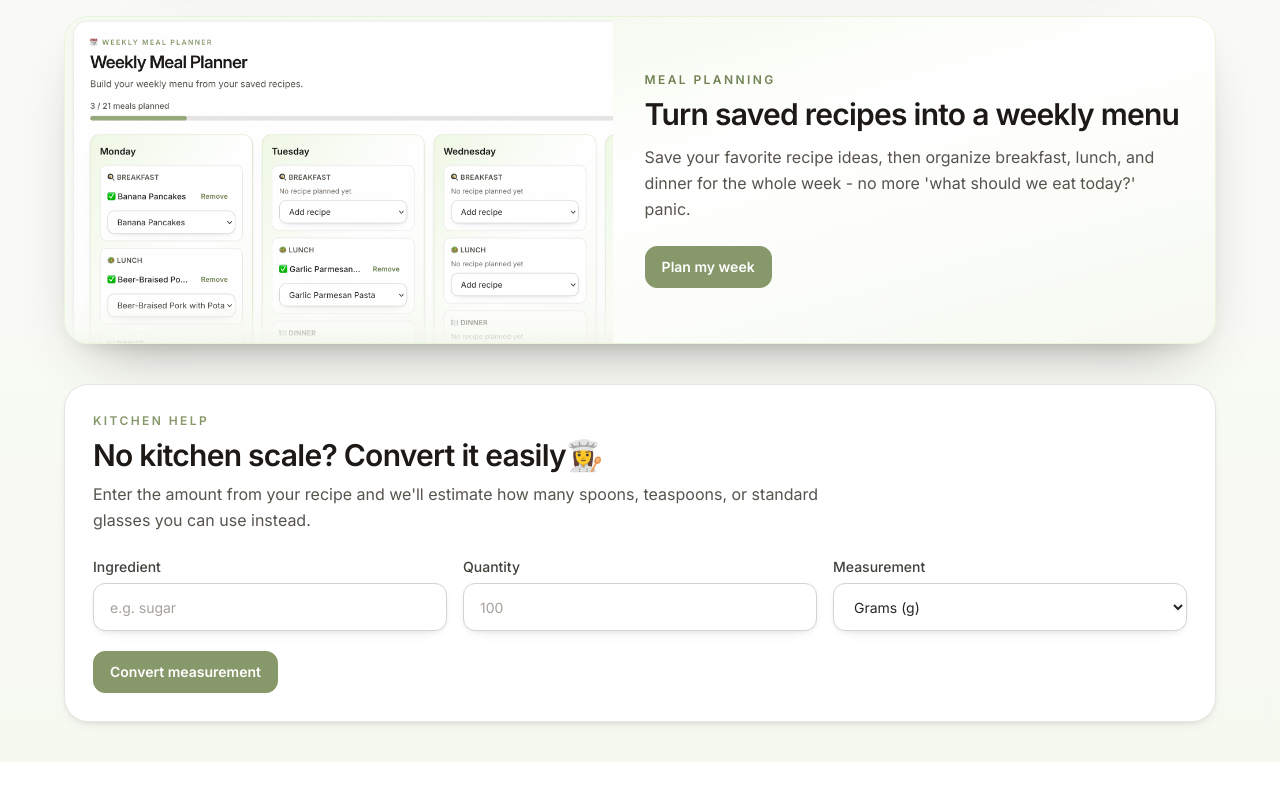
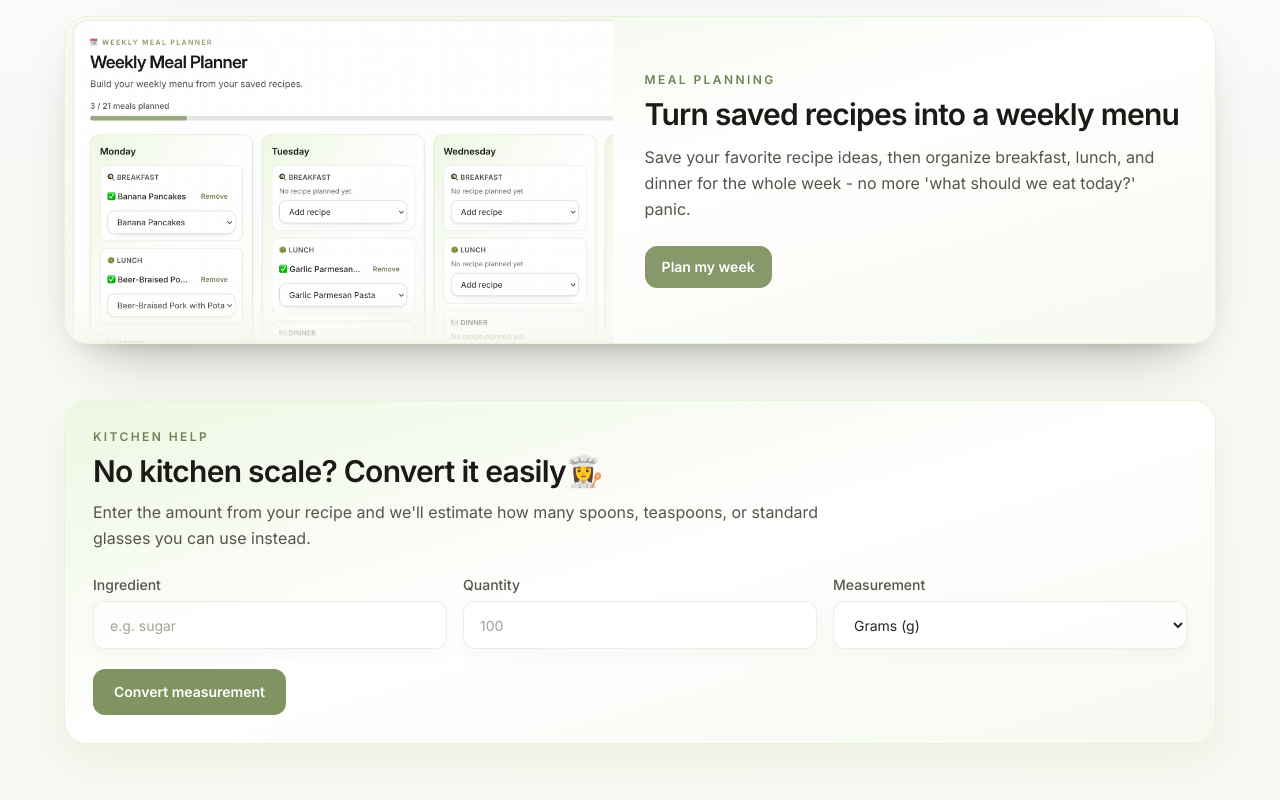
Before and after one commit to Demalin35/dish-builder, a React (Vite) app: page / in a window 1280 px wide. Shown: the part 1105-1905 px from the top of the page. Before the commit the page ends 1867 px from the top, so only its background shows below. Built offline with nearby package versions, Linux system fonts and the light colour scheme; no server answers.

Commit message:
Improved UI for the measurement container

```diff
--- a/components/KitchenMeasureConverter.jsx
+++ b/components/KitchenMeasureConverter.jsx
@@ -3,6 +3,42 @@ import { useTranslation } from "react-i18next";
 import { useConvertMeasurementMutation } from "../redux/recipesApi";
 
 const UNITS = ["grams", "milliliters"];
+
+const DISCLAIMER_PATTERNS = [
+  /\s*this is an (?:approximate )?estimate[^.?!]*[.?!]?\s*$/i,
+  /\s*this is approximate[^.?!]*[.?!]?\s*$/i,
+  /\s*(?:because|as|since) spoon size and ingredient density[^.?!]*[.?!]?\s*$/i,
+  /\s*это приблизительн(?:ая|ую)?\s+оценк[^.?!]*[.?!]?\s*$/iu,
+  /\s*это\s+оценк[^.?!]*(?:ложек|плотност)[^.?!]*[.?!]?\s*$/iu,
+  /\s*(?:так как|поскольку)[^.?!]*(?:ложек|плотност)[^.?!]*[.?!]?\s*$/iu,
+];
+
+function isDisclaimerSentence(sentence) {
+  const text = sentence.trim();
+  if (!text) return true;
+
+  return (
+    /this is an?( approximate)? estimate/i.test(text) ||
+    /this is approximate/i.test(text) ||
+    /spoon size and ingredient density/i.test(text) ||
+    /это приблизительн/i.test(text) ||
+    /(?:размер ложек|плотност(?:ь|и) ингредиент)/iu.test(text)
+  );
+}
+
+export function stripDisclaimerFromConversion(text) {
+  if (!text?.trim()) return "";
+
+  let cleaned = text.trim();
+  for (const pattern of DISCLAIMER_PATTERNS) {
+    cleaned = cleaned.replace(pattern, "").trim();
+  }
+
+  const sentences = cleaned.split(/(?<=[.!?…])\s+/u).filter(Boolean);
+  const practical = sentences.filter((sentence) => !isDisclaimerSentence(sentence));
+
+  return (practical.length ? practical.join(" ") : cleaned).trim();
+}
 
 function validateForm({ ingredient, quantity, unit }, t) {
   const errors = {};
@@ -32,7 +68,7 @@ export default function KitchenMeasureConverter() {
   const [quantity, setQuantity] = React.useState("");
   const [unit, setUnit] = React.useState("grams");
   const [errors, setErrors] = React.useState({});
-  const [conversion, setConversion] = React.useState("");
+  const [displayConversion, setDisplayConversion] = React.useState("");
   const [formError, setFormError] = React.useState("");
 
   const [convertMeasurement, { isLoading }] = useConvertMeasurementMutation();
@@ -45,7 +81,7 @@ export default function KitchenMeasureConverter() {
     if (Object.keys(nextErrors).length > 0) return;
 
     try {
-      setConversion("");
+      setDisplayConversion("");
       const language = i18n.resolvedLanguage?.startsWith("ru") ? "ru" : "en";
       const data = await convertMeasurement({
         ingredient: ingredient.trim(),
@@ -53,7 +89,7 @@ export default function KitchenMeasureConverter() {
         unit,
         language,
       }).unwrap();
-      setConversion(data.conversion || "");
+      setDisplayConversion(stripDisclaimerFromConversion(data.conversion || ""));
     } catch (error) {
       setFormError(
         error?.data?.error ||
@@ -65,23 +101,25 @@ export default function KitchenMeasureConverter() {
   }
 
   return (
-    <section className="mx-auto mt-10 w-full max-w-6xl">
-      <article className="surface-card rounded-3xl p-5 sm:p-7">
-        <p className="text-xs font-semibold uppercase tracking-[0.2em] text-brand-600">
+    <section className="kitchen-measure-converter mx-auto mt-12 w-full max-w-6xl pb-10 sm:mt-14">
+      <article className="kitchen-converter-card overflow-hidden rounded-3xl border border-brand-100 bg-gradient-to-br from-brand-100/70 via-white to-brand-50/85 p-5 sm:p-7">
+        <header>
+          <p className="text-xs font-semibold uppercase tracking-[0.2em] text-brand-700">
             {t("home.kitchenMeasureConverter.label")}
           </p>
           <h3 className="mt-2 text-2xl font-semibold tracking-tight text-stone-900 sm:text-3xl">
             {t("home.kitchenMeasureConverter.title")}
           </h3>
-        <p className="mt-2 max-w-3xl text-sm leading-relaxed text-stone-600 sm:text-base">
+          <p className="mt-2.5 max-w-3xl text-sm leading-relaxed text-stone-600 sm:text-base">
             {t("home.kitchenMeasureConverter.description")}
           </p>
+        </header>
 
         <form className="mt-6" onSubmit={handleSubmit} noValidate>
           <div className="grid gap-4 sm:grid-cols-2 lg:grid-cols-3">
             <div className="sm:col-span-2 lg:col-span-1">
               <label
-                className="mb-1.5 block text-sm font-medium text-stone-700"
+                className="mb-1.5 block text-sm font-medium text-stone-600"
                 htmlFor="kitchen-measure-ingredient"
               >
                 {t("home.kitchenMeasureConverter.ingredientLabel")}
@@ -92,7 +130,7 @@ export default function KitchenMeasureConverter() {
                 value={ingredient}
                 onChange={(event) => setIngredient(event.target.value)}
                 placeholder={t("home.kitchenMeasureConverter.ingredientPlaceholder")}
-                className="field-input"
+                className="kitchen-converter-field"
                 disabled={isLoading}
               />
               {errors.ingredient && (
@@ -104,7 +142,7 @@ export default function KitchenMeasureConverter() {
 
             <div>
               <label
-                className="mb-1.5 block text-sm font-medium text-stone-700"
+                className="mb-1.5 block text-sm font-medium text-stone-600"
                 htmlFor="kitchen-measure-quantity"
               >
                 {t("home.kitchenMeasureConverter.quantityLabel")}
@@ -118,7 +156,7 @@ export default function KitchenMeasureConverter() {
                 value={quantity}
                 onChange={(event) => setQuantity(event.target.value)}
                 placeholder={t("home.kitchenMeasureConverter.quantityPlaceholder")}
-                className="field-input"
+                className="kitchen-converter-field"
                 disabled={isLoading}
               />
               {errors.quantity && (
@@ -130,7 +168,7 @@ export default function KitchenMeasureConverter() {
 
             <div>
               <label
-                className="mb-1.5 block text-sm font-medium text-stone-700"
+                className="mb-1.5 block text-sm font-medium text-stone-600"
                 htmlFor="kitchen-measure-unit"
               >
                 {t("home.kitchenMeasureConverter.unitLabel")}
@@ -139,7 +177,7 @@ export default function KitchenMeasureConverter() {
                 id="kitchen-measure-unit"
                 value={unit}
                 onChange={(event) => setUnit(event.target.value)}
-                className="field-input"
+                className="kitchen-converter-field"
                 disabled={isLoading}
               >
                 <option value="grams">{t("home.kitchenMeasureConverter.unitGrams")}</option>
@@ -158,7 +196,7 @@ export default function KitchenMeasureConverter() {
           <div className="mt-5 flex flex-col gap-3 sm:flex-row sm:items-center">
             <button
               type="submit"
-              className="btn btn-primary btn-md w-full sm:w-auto"
+              className="kitchen-converter-btn w-full sm:w-auto"
               disabled={isLoading}
             >
               {isLoading
@@ -166,9 +204,9 @@ export default function KitchenMeasureConverter() {
                 : t("home.kitchenMeasureConverter.convertButton")}
             </button>
             {isLoading && (
-              <div className="flex items-center gap-2 text-sm font-medium text-stone-600">
+              <div className="flex items-center gap-2 text-sm font-medium text-stone-500">
                 <span
-                  className="loading-spinner h-5 w-5 border-2"
+                  className="loading-spinner h-5 w-5 border-2 border-brand-100 border-t-brand-600"
                   aria-hidden="true"
                 />
                 <span aria-live="polite">{t("home.kitchenMeasureConverter.loadingHint")}</span>
@@ -183,16 +221,28 @@ export default function KitchenMeasureConverter() {
           )}
         </form>
 
-        {conversion && (
+        {displayConversion && (
           <div
-            className="recipe-section mt-6 border-brand-200 bg-brand-50/60"
+            className="kitchen-converter-result mt-6 rounded-2xl p-4 sm:p-5"
             role="status"
             aria-live="polite"
           >
-            <p className="recipe-section-title text-brand-700">
+            <div className="flex flex-col gap-3 sm:flex-row sm:items-start sm:gap-4">
+              <div className="kitchen-converter-result-icon" aria-hidden="true">
+                💡
+              </div>
+              <div className="min-w-0 flex-1">
+                <p className="text-xs font-semibold uppercase tracking-[0.18em] text-brand-700">
                   {t("home.kitchenMeasureConverter.resultTitle")}
                 </p>
-            <p className="text-sm leading-relaxed text-stone-700 sm:text-base">{conversion}</p>
+                <p className="mt-2 text-sm font-normal leading-relaxed text-stone-700 sm:text-base">
+                  {displayConversion}
+                </p>
+                <p className="mt-2 text-xs leading-relaxed text-stone-500 sm:text-sm">
+                  {t("home.kitchenMeasureConverter.resultDisclaimer")}
+                </p>
+              </div>
+            </div>
           </div>
         )}
       </article>
--- a/index.css
+++ b/index.css
@@ -18,8 +18,12 @@
 }
 
 @layer base {
+  html {
+    @apply min-h-full bg-brand-50;
+  }
+
   body {
-    @apply bg-gradient-to-b from-brand-100/45 via-stone-50 to-brand-50 text-stone-800 antialiased;
+    @apply min-h-full bg-gradient-to-b from-brand-100/45 via-stone-50 to-brand-50 text-stone-800 antialiased;
   }
 }
 
@@ -146,6 +150,62 @@
   .loading-overlay-text {
     @apply text-sm font-semibold text-stone-700;
   }
+
+  .kitchen-measure-converter .kitchen-converter-card {
+    box-shadow: 0 14px 36px rgba(60, 80, 40, 0.06);
+  }
+
+  .kitchen-measure-converter .kitchen-converter-field {
+    @apply h-12 w-full rounded-xl px-4 text-sm text-stone-800 outline-none transition duration-200 placeholder:text-stone-400 focus-visible:ring-2 focus-visible:ring-brand-200/80 disabled:opacity-50;
+    background: rgba(255, 255, 255, 0.78);
+    border: 1px solid rgba(120, 130, 90, 0.14);
+    box-shadow: 0 6px 16px rgba(60, 80, 40, 0.04);
+  }
+
+  .kitchen-measure-converter .kitchen-converter-field:focus-visible {
+    border-color: rgba(164, 176, 120, 0.45);
+  }
+
+  .kitchen-measure-converter .kitchen-converter-btn {
+    @apply inline-flex items-center justify-center rounded-xl border border-transparent px-5 py-3 text-sm font-semibold text-white transition duration-200 ease-out focus-visible:outline-none focus-visible:ring-2 focus-visible:ring-brand-300 focus-visible:ring-offset-2 disabled:pointer-events-none disabled:opacity-45;
+    background: #7f9461;
+    border-radius: 12px;
+    padding: 12px 20px;
+    font-weight: 600;
+  }
+
+  .kitchen-measure-converter .kitchen-converter-btn:not(:disabled):hover {
+    transform: translateY(-1px);
+    box-shadow: 0 8px 18px rgba(80, 100, 55, 0.14);
+    background: #758a58;
+  }
+
+  .kitchen-measure-converter .kitchen-converter-btn:not(:disabled):active {
+    transform: translateY(0);
+  }
+
+  .kitchen-measure-converter .kitchen-converter-result {
+    background: rgba(164, 176, 120, 0.08);
+    border: 1px solid rgba(164, 176, 120, 0.28);
+    animation: kitchen-converter-result-in 0.45s ease-out forwards;
+  }
+
+  .kitchen-measure-converter .kitchen-converter-result-icon {
+    @apply flex h-11 w-11 shrink-0 items-center justify-center rounded-full text-lg;
+    background: rgba(164, 176, 120, 0.16);
+    border: 1px solid rgba(164, 176, 120, 0.22);
+  }
+}
+
+@keyframes kitchen-converter-result-in {
+  from {
+    opacity: 0;
+    transform: translateY(8px);
+  }
+  to {
+    opacity: 1;
+    transform: translateY(0);
+  }
 }
 
 .bottom-scroll-fade {
--- a/locales/en.json
+++ b/locales/en.json
@@ -44,7 +44,8 @@
       "convertButton": "Convert measurement",
       "converting": "Converting...",
       "loadingHint": "Estimating household measurements...",
-      "resultTitle": "Conversion estimate",
+      "resultTitle": "Approximate conversion",
+      "resultDisclaimer": "This is an approximate estimate because spoon size and ingredient density may vary.",
       "errors": {
         "ingredientRequired": "Please enter an ingredient.",
         "quantityRequired": "Please enter a quantity.",
--- a/locales/ru.json
+++ b/locales/ru.json
@@ -33,7 +33,7 @@
     "kitchenMeasureConverter": {
       "label": "КУХОННАЯ ПОМОЩЬ",
       "title": "Нет кухонных весов? Используйте наш конвертор👩‍🍳",
-      "description": "Введите количество из рецепта, и мы подскажем, сколько примерно это в ложках, чайных ложках или стандартных стаканах.",
+      "description": "Введите количество из рецепта, и мы подскажем, сколько примерно это в ложках или стандартных стаканах.",
       "ingredientLabel": "Ингредиент",
       "ingredientPlaceholder": "например, сахар",
       "quantityLabel": "Количество",
@@ -45,6 +45,7 @@
       "converting": "Переводим...",
       "loadingHint": "Считаем домашние меры...",
       "resultTitle": "Примерный перевод",
+      "resultDisclaimer": "Это приблизительная оценка, так как размер ложек и плотность ингредиента могут варьироваться.",
       "errors": {
         "ingredientRequired": "Укажите ингредиент.",
         "quantityRequired": "Укажите количество.",
```
Also changed, not shown: 6 other files (tests, documents, lock files or other folders). Lines whose indentation alone changed are shown as unchanged.
